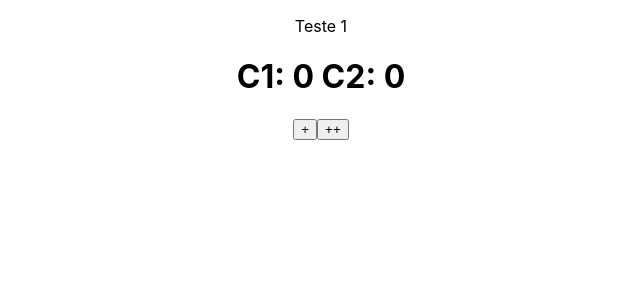
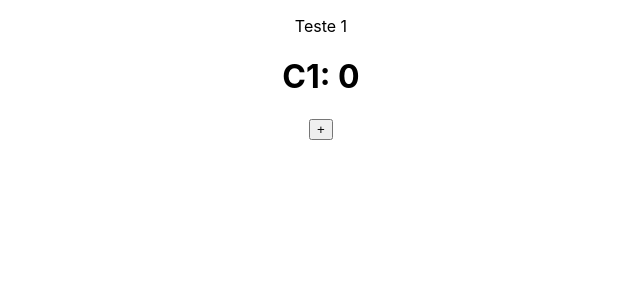
Before and after one commit to AthosSchrapett/project-2, a React (Create React App) app: page / in a window 1280 px wide. Shown: the top 300 px of the page, without its empty margins (319-959 px from the left). Built offline with nearby package versions, Linux system fonts and the light colour scheme.

Commit message:
Definição de useCallback

```diff
--- a/src/App.js
+++ b/src/App.js
@@ -1,43 +1,30 @@
-/* import logo from './logo.svg'; */
+import P from 'prop-types';
 import './App.css';
-import { useState, useEffect } from 'react';
+import React, { useCallback, useState } from 'react';
 
-const eventFn = () => {
-  console.log('h1 clicado');
+const Button = React.memo(function Button({ incrementButton }) {
+  console.log('O Filho renderizou');
+  return <button onClick={() => incrementButton(100)}>+</button>;
+});
+
+Button.propTypes = {
+  incrementButton: P.func,
 };
 
 function App() {
   const [counter, setCounter] = useState(0);
-  const [counter2, setCounter2] = useState(0);
 
-  //componentDidUpdate - Executa toda vez que o componente atualiza
-  /* useEffect(() => {
-    console.log('componentDidUpdate');
-  }); */
-
-  //componentDidMount - Executa 1x
-  useEffect(() => {
-    document.querySelector('h1')?.addEventListener('click', eventFn);
-
-    //componentWillUmount - Limpeza
-    return () => {
-      document.querySelector('h1')?.removeEventListener('click', eventFn);
-    };
+  const incrementCounter = useCallback((num) => {
+    setCounter((c) => c + num);
   }, []);
 
-  //Com dependência - executa toda vez que a dependência mudar
-  useEffect(() => {
-    console.log('C1:', counter, 'C2:', counter2);
-  }, [counter, counter2]);
+  console.log('O pai renderizou');
 
   return (
     <div className="App">
       <p>Teste 1</p>
-      <h1>
-        C1: {counter} C2: {counter2}{' '}
-      </h1>
-      <button onClick={() => setCounter(counter + 1)}>+</button>
-      <button onClick={() => setCounter2(counter2 + 1)}>++</button>
+      <h1>C1: {counter}</h1>
+      <Button incrementButton={incrementCounter} />
     </div>
   );
 }
```
